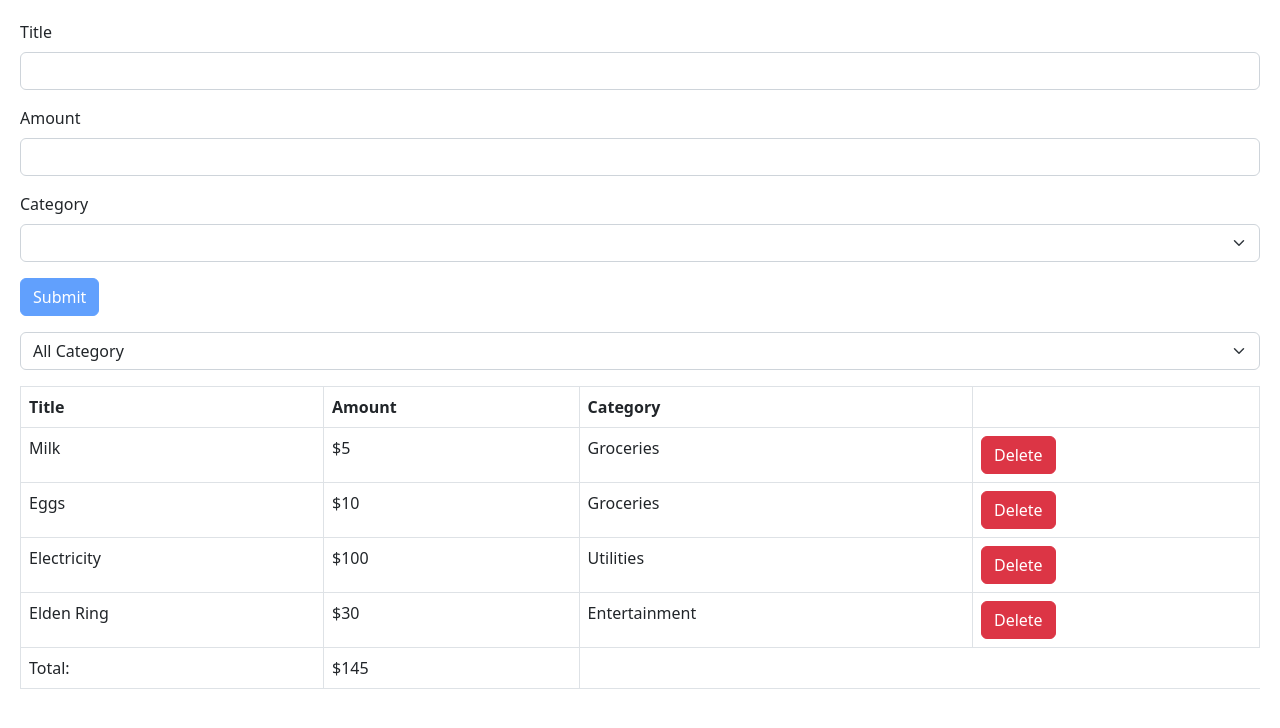
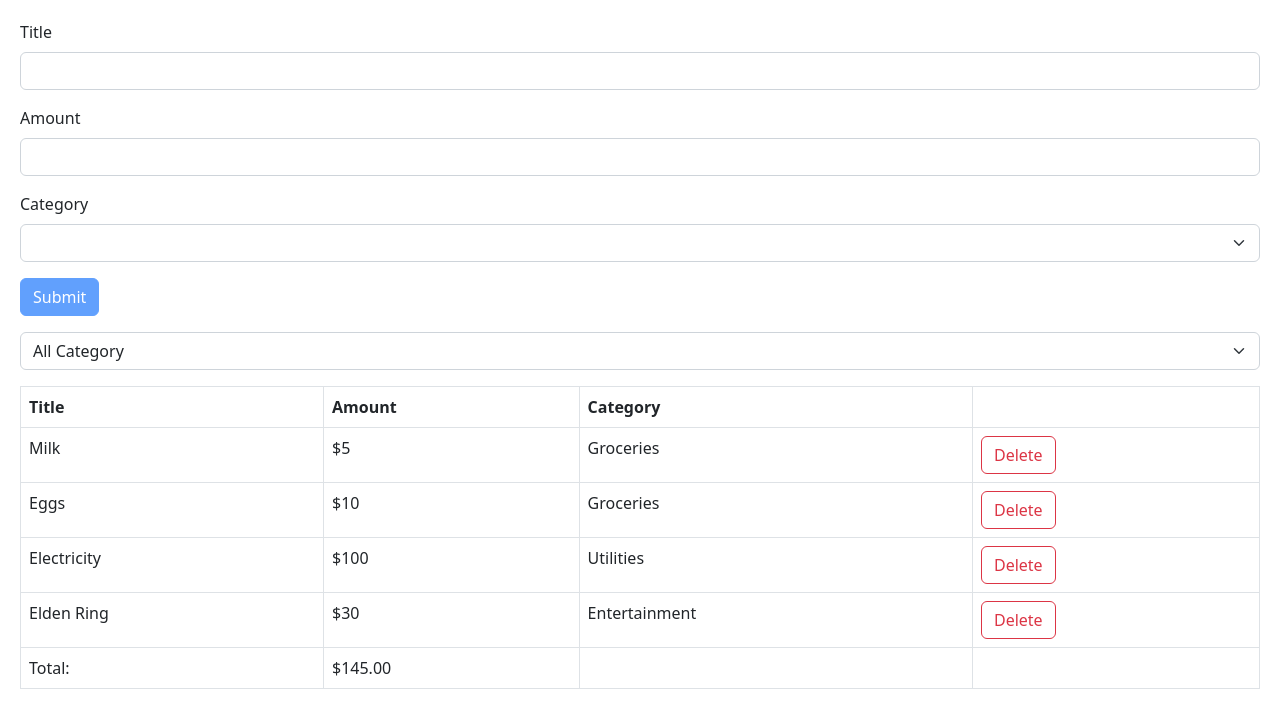
Before and after one commit to Fulim13/expense_tracker, a React app: page / in a window 1280 px wide. Shown: the top 728 px of the page. Built offline with nearby package versions, Linux system fonts and the light colour scheme; the HTML template or start-up script is replaced by a standard one.

Commit message:
Refactoring ExpenseList

```diff
--- a/src/components/Expense.tsx
+++ /dev/null
@@ -1,26 +0,0 @@
-interface Props {
-  id: number;
-  title: string;
-  amount: number;
-  category: string;
-  onDelete: (id: number) => void;
-}
-
-const Expense = ({ id, title, amount, category, onDelete }: Props) => {
-  return (
-    <tbody>
-      <tr>
-        <td>{title}</td>
-        <td>${amount}</td>
-        <td>{category}</td>
-        <td>
-          <button className="btn btn-danger" onClick={() => onDelete(id)}>
-            Delete
-          </button>
-        </td>
-      </tr>
-    </tbody>
-  );
-};
-
-export default Expense;
--- a/src/components/ExpenseList.tsx
+++ b/src/components/ExpenseList.tsx
@@ -1,17 +1,20 @@
-import Expense from "./Expense";
+interface Expense {
+  id: number;
+  title: string;
+  amount: number;
+  category: string;
+}
 
 interface Props {
-  expenses: { id: number; title: string; amount: number; category: string }[];
+  expenses: Expense[];
   onDelete: (id: number) => void;
 }
 
 const ExpenseList = ({ expenses, onDelete }: Props) => {
-  const totalAmount = expenses.reduce(
-    (total, expense) => total + expense.amount,
-    0
-  );
+  if (expenses.length === 0) return null;
+
   return (
-    <table className="table table-bordered table-responsive ">
+    <table className="table table-bordered table-responsive">
       <thead>
         <tr>
           <th>Title</th>
@@ -20,20 +23,34 @@ const ExpenseList = ({ expenses, onDelete }: Props) => {
           <th></th>
         </tr>
       </thead>
-      {expenses.map((expense) => (
-        <Expense
-          key={expense.id}
-          id={expense.id}
-          title={expense.title}
-          amount={expense.amount}
-          category={expense.category}
-          onDelete={onDelete}
-        />
-      ))}
+      <tbody>
+        {expenses.map((expense) => (
+          <tr>
+            <td>{expense.title}</td>
+            <td>${expense.amount}</td>
+            <td>{expense.category}</td>
+            <td>
+              <button
+                className="btn btn-outline-danger"
+                onClick={() => onDelete(expense.id)}
+              >
+                Delete
+              </button>
+            </td>
+          </tr>
+        ))}
+      </tbody>
       <tfoot>
         <tr>
           <td>Total: </td>
-          <td>${totalAmount}</td>
+          <td>
+            $
+            {expenses
+              .reduce((acc, expense) => acc + expense.amount, 0)
+              .toFixed(2)}
+          </td>
+          <td></td>
+          <td></td>
         </tr>
       </tfoot>
     </table>
```
